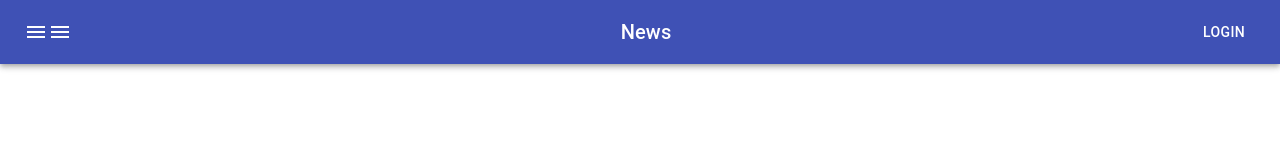
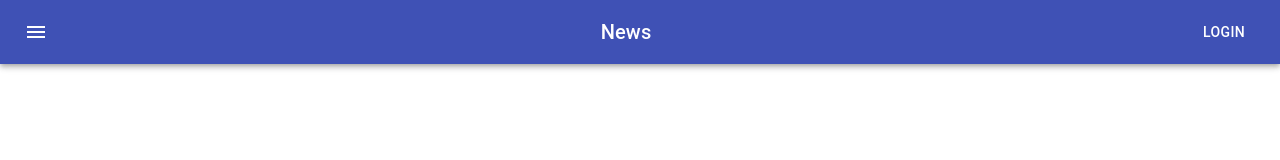
Before and after one commit to connorch/connor_chevli_portfolio, a React (Create React App) app: page / in a window 1280 px wide. Shown: the top 160 px of the page. Built offline with nearby package versions, Linux system fonts and the light colour scheme.

Commit message:
remove extra menu button

```diff
--- a/src/App.js
+++ b/src/App.js
@@ -9,27 +9,13 @@ import Button from '@material-ui/core/Button';
 import MenuIcon from '@material-ui/icons/Menu';
 import { green } from '@material-ui/core/colors';
 
-const useStyles = makeStyles(theme => ({
-  root: {
-    flexGrow: 1,
-  },
-  menuButton: {
-    marginRight: theme.spacing(2),
-  },
-  title: {
-    flexGrow: 1,
-    color: green
-  },
-}));
-
 function App() {
   const classes = useStyles();
   return (
     <div className="App">
       <AppBar position="static">
         <Toolbar>
-          <IconButton edge="start" className={classes.menuButton} color="inherit" aria-label="menu">
-            <MenuIcon />
+          <IconButton edge="start" color="inherit" aria-label="menu">
             <MenuIcon />
           </IconButton>
           <Typography variant="h6" className={classes.title}>
@@ -42,4 +28,14 @@ function App() {
   );
 }
 
+const useStyles = makeStyles(theme => ({
+  root: {
+    flexGrow: 1,
+  },
+  title: {
+    flexGrow: 1,
+    color: green
+  },
+}));
+
 export default App;
```
